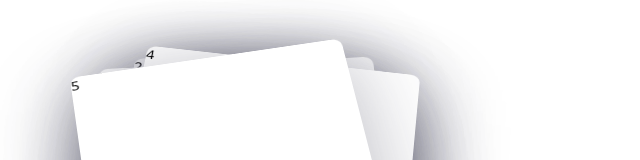
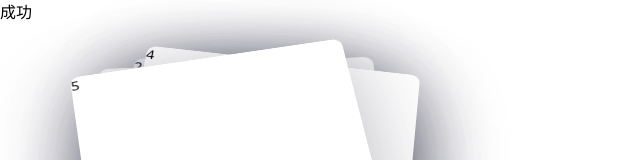
Before and after one commit to yi00nine/front, a React (Vite) app in the folder react/: page / in a window 1280 px wide. Shown: the top 160 px of the page, without its empty margins (0-640 px from the left). Built offline with nearby package versions, Linux system fonts and the light colour scheme.

Commit message:
feat:Message

```diff
--- a/react/package.json
+++ b/react/package.json
@@ -18,6 +18,7 @@
     "react": "^19.0.0",
     "react-dom": "^19.0.0",
     "react-spring": "^9.7.5",
+    "react-transition-group": "^4.4.5",
     "tailwindcss": "^4.1.4"
   },
   "devDependencies": {
@@ -25,6 +26,7 @@
     "@types/lodash-es": "^4.17.12",
     "@types/react": "^19.0.10",
     "@types/react-dom": "^19.0.4",
+    "@types/react-transition-group": "^4.4.12",
     "@vitejs/plugin-react": "^4.3.4",
     "eslint": "^9.22.0",
     "eslint-plugin-react-hooks": "^5.2.0",
--- a/react/src/App.tsx
+++ b/react/src/App.tsx
@@ -2,7 +2,7 @@
  * @Author: 1009
  * @Date: 2025-04-17 17:17:19
  * @LastEditors: 1009
- * @LastEditTime: 2025-05-08 11:11:52
+ * @LastEditTime: 2025-05-09 17:58:58
  * @Description: 文件描述
  */
 import { useEffect, useState, forwardRef } from "react";
@@ -14,12 +14,30 @@
 import Space from "./component/Space";
 import WaterMark from "./component/WaterMark";
 import Deck from "./pages/GestureDemo";
+import { MessageProvide } from "./component/Message";
+import { ConfigProvider } from "./component/Message/ConfigProvide";
+import { useMessage } from "./component/Message/useMessage";
 const Calendar = forwardRef(MiniCalendar);
 function App() {
   const [value, setValue] = useState(() => new Date("2025-5-1"));
   console.log("render app");
+  function Btn() {
+    const message = useMessage();
+    return (
+      <button
+        onClick={() => {
+          message.add({
+            content: "请求成功",
+            duration: 1000,
+          });
+        }}
+      >
+        成功
+      </button>
+    );
+  }
   return (
-    <>
+    <ConfigProvider>
       {/* <Demo1 defaultValue={new Date("2025-5-1")}></Demo1> */}
       {/* <Demo1 value={value} onChange={setValue}></Demo1> */}
       {/* <Calendar
@@ -72,7 +90,8 @@
         </Space>
       </WaterMark> */}
       <Deck></Deck>
-    </>
+      <Btn></Btn>
+    </ConfigProvider>
   );
 }
 
--- /dev/null
+++ b/react/src/component/Message/ConfigProvide.tsx
@@ -0,0 +1,37 @@
+/*
+ * @Author: 1009
+ * @Date: 2025-05-09 17:08:20
+ * @LastEditors: 1009
+ * @LastEditTime: 2025-05-09 18:01:56
+ * @Description: 文件描述
+ */
+import {
+  PropsWithChildren,
+  RefObject,
+  createContext,
+  useRef,
+  useEffect,
+  useState,
+} from "react";
+import { MessageProvider, MessageRef } from ".";
+interface ConfigProviderProps {
+  messageRef?: RefObject<MessageRef>;
+}
+export const ConfigContext = createContext<ConfigProviderProps>({});
+
+export function ConfigProvider(props: PropsWithChildren) {
+  const { children } = props;
+  const [isReady, setIsReady] = useState(false); // 新增状态
+
+  useEffect(() => {
+    setIsReady(true);
+  }, []);
+  const messageRef = useRef<MessageRef>(null);
+
+  return (
+    <ConfigContext.Provider value={{ messageRef }}>
+      <MessageProvider ref={messageRef}></MessageProvider>
+      {isReady ? children : null}
+    </ConfigContext.Provider>
+  );
+}
--- /dev/null
+++ b/react/src/component/Message/UseStore.tsx
@@ -0,0 +1,97 @@
+import { Position, MessageProps } from "./index";
+import { useState } from "react";
+type MessageList = {
+  top: MessageProps[];
+  bottom: MessageProps[];
+};
+
+const initState = {
+  top: [],
+  bottom: [],
+};
+let count = 1;
+export function getId(messageProps: MessageProps) {
+  if (messageProps.id) {
+    return messageProps.id;
+  }
+  count += 1;
+  return count;
+}
+
+const getMessagePosition = (messageList: MessageList, id: number) => {
+  for (const [position, list] of Object.entries(messageList)) {
+    if (list.find((el) => el.id === id)) return position as Position;
+  }
+};
+
+export function findMessage(messageList: MessageList, id: number) {
+  const position = getMessagePosition(messageList, id);
+
+  const index = position
+    ? messageList[position].findIndex((message) => message.id === id)
+    : -1;
+
+  return {
+    position,
+    index,
+  };
+}
+const useStore = (defaultPosition: Position) => {
+  const [messageList, setMessageList] = useState<MessageList>({ ...initState });
+  return {
+    messageList,
+    add: (messageProps: MessageProps) => {
+      const id = getId(messageProps);
+      setMessageList((preState) => {
+        if (messageProps.id) {
+          const position = getMessagePosition(preState, messageProps.id);
+          if (position) return preState;
+        }
+
+        const position = messageProps.position || defaultPosition;
+        const isTop = position.includes("top");
+        const messages = isTop
+          ? [{ ...messageProps, id }, ...(preState[position] ?? [])]
+          : [...(preState[position] ?? []), { ...messageProps, id }];
+
+        return {
+          ...preState,
+          [position]: messages,
+        };
+      });
+      return id;
+    },
+    update: (id: unmber, messageProps: MessageProps) => {
+      if (!id) return;
+
+      setMessageList((preState) => {
+        const nextState = { ...preState };
+        const { position, index } = findMessage(nextState, id);
+
+        if (position && index !== -1) {
+          nextState[position][index] = {
+            ...nextState[position][index],
+            ...messageProps,
+          };
+        }
+
+        return nextState;
+      });
+    },
+    remove: (id: unmber) => {
+      setMessageList((prevState) => {
+        const position = getMessagePosition(prevState, id);
+
+        if (!position) return prevState;
+        return {
+          ...prevState,
+          [position]: prevState[position].filter((notice) => notice.id !== id),
+        };
+      });
+    },
+    clearAll: () => {
+      setMessageList({ ...initState });
+    },
+  };
+};
+export default useStore;
--- /dev/null
+++ b/react/src/component/Message/index.css
@@ -0,0 +1,52 @@
+.message-wrapper {
+  position: fixed;
+  width: 100%;
+  height: 100%;
+
+  pointer-events: none;
+
+  display: flex;
+  flex-direction: column;
+  justify-content: flex-start;
+  align-items: center;
+}
+.message-wrapper-top {
+  position: absolute;
+  top: 20px;
+}
+
+.message-wrapper-bottom {
+  position: absolute;
+  bottom: 20px;
+}
+.message-item {
+  margin-bottom: 12px;
+
+  padding: 10px 16px;
+  line-height: 14px;
+  font-size: 14px;
+
+  border: 1px solid #ccc;
+  box-shadow: 0 0 3px #ccc;
+
+  pointer-events: all;
+}
+.message-enter {
+  opacity: 0;
+  transform: scale(1.1);
+}
+
+.message-enter-active {
+  opacity: 1;
+  transform: scale(1);
+  transition: opacity, transform 1s ease;
+}
+
+.message-exit {
+  opacity: 1;
+}
+
+.message-exit-active {
+  opacity: 0;
+  transition: opacity 1s ease;
+}
--- /dev/null
+++ b/react/src/component/Message/index.tsx
@@ -0,0 +1,96 @@
+/*
+ * @Author: 1009
+ * @Date: 2025-05-09 11:23:47
+ * @LastEditors: 1009
+ * @LastEditTime: 2025-05-09 17:39:37
+ * @Description: message 组件
+ */
+import React, {
+  useEffect,
+  useRef,
+  useMemo,
+  useImperativeHandle,
+  forwardRef,
+} from "react";
+import { createPortal } from "react-dom";
+import useStore from "./UseStore";
+import { TransitionGroup, CSSTransition } from "react-transition-group";
+import "./index.css";
+import { useTimer } from "./useTimer";
+export type Position = "top" | "bottom";
+export interface MessageProps {
+  content: React.ReactNode;
+  duration?: number;
+  id?: number;
+  position?: Position;
+}
+
+const MessageItem = (item) => {
+  const { onMouseEnter, onMouseLeave } = useTimer({
+    id: item.id!,
+    duration: item.duration,
+    remove: item.onClose!,
+  });
+
+  return (
+    <div
+      className="message-item"
+      onMouseEnter={onMouseEnter}
+      onMouseLeave={onMouseLeave}
+    >
+      {item.content}
+    </div>
+  );
+};
+
+export interface MessageRef {
+  add: (messageProps: MessageProps) => number;
+}
+export const MessageProvider = forwardRef<MessageRef>((props, ref) => {
+  const position = "top";
+  const { messageList, add, remove } = useStore(position);
+  const nodeRefs = useRef(new Map());
+  useImperativeHandle(ref, () => {
+    return {
+      add,
+    };
+  });
+  const positions = Object.keys(messageList) as Position[];
+  const messageWrapper = (
+    <div className="message-wrapper">
+      {positions.map((direction) => {
+        return (
+          <TransitionGroup
+            className={`message-wrapper-${direction}`}
+            key={direction}
+          >
+            {messageList[direction].map((item) => {
+              if (!nodeRefs.current.has(item.id)) {
+                nodeRefs.current.set(item.id, React.createRef());
+              }
+              return (
+                <CSSTransition
+                  nodeRef={nodeRefs.current.get(item.id)}
+                  key={item.id}
+                  timeout={1000}
+                  classNames="message"
+                >
+                  <MessageItem onClose={remove} {...item}></MessageItem>
+                </CSSTransition>
+              );
+            })}
+          </TransitionGroup>
+        );
+      })}
+    </div>
+  );
+
+  const el = useMemo(() => {
+    const el = document.createElement("div");
+    el.className = `wrapper`;
+
+    document.body.appendChild(el);
+    return el;
+  }, []);
+  return createPortal(messageWrapper, el);
+});
--- /dev/null
+++ b/react/src/component/Message/useMessage.tsx
@@ -0,0 +1,12 @@
+import { useContext } from "react";
+import { ConfigContext } from "./ConfigProvide";
+import { MessageRef } from ".";
+
+export function useMessage(): MessageRef {
+  const { messageRef } = useContext(ConfigContext);
+  if (!messageRef) {
+    throw new Error("请在最外层添加 ConfigProvider 组件");
+  }
+
+  return messageRef.current!;
+}
--- /dev/null
+++ b/react/src/component/Message/useTimer.tsx
@@ -0,0 +1,43 @@
+import { useEffect, useRef } from "react";
+
+export interface UseTimerProps {
+  id: number;
+  duration?: number;
+  remove: (id: number) => void;
+}
+
+export function useTimer(props: UseTimerProps) {
+  const { remove, id, duration } = props;
+  const timer = useRef<number | null>(null);
+
+  const startTimer = () => {
+    timer.current = window.setTimeout(() => {
+      remove(id);
+      removeTimer();
+    }, duration);
+  };
+
+  const removeTimer = () => {
+    if (timer.current) {
+      clearTimeout(timer.current);
+      timer.current = null;
+    }
+  };
+  useEffect(() => {
+    startTimer();
+    return () => removeTimer();
+  }, []);
+
+  const onMouseEnter = () => {
+    removeTimer();
+  };
+
+  const onMouseLeave = () => {
+    startTimer();
+  };
+
+  return {
+    onMouseEnter,
+    onMouseLeave,
+  };
+}
```
Also changed, not shown: 2 other files (tests, documents, lock files or other folders).
